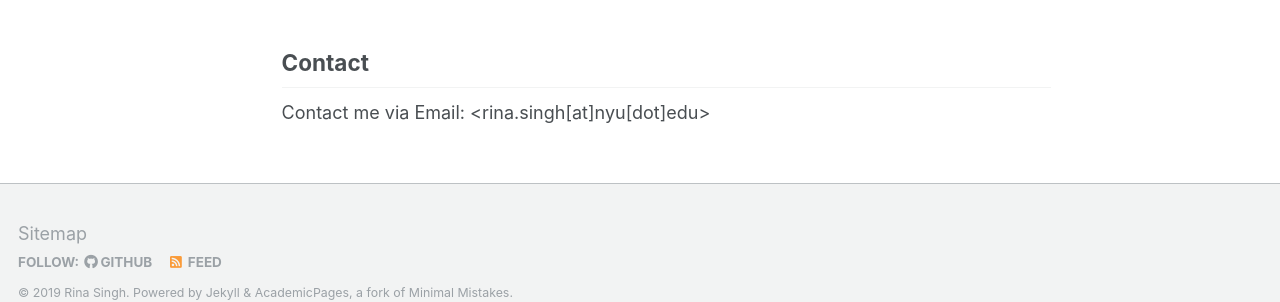
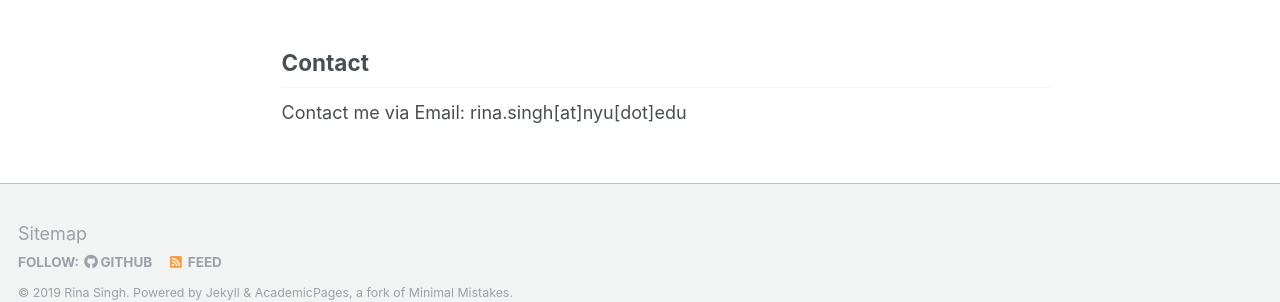
Before and after one commit to rsingh43/rsingh43.github.io, a Jekyll site: the page built from _pages/about.md, in a window 1280 px wide and 1141 px high. Shown: the part 802-1104 px from the top of the window. Built offline with Jekyll 4.4.1, drawn with Linux system fonts in a browser that asks for light colours; part of the change alters nothing that is shown.

```diff
--- a/_pages/about.md
+++ b/_pages/about.md
@@ -26,4 +26,4 @@ The main configuration file for the site is in the base directory in [_config.ym
 
 Contact
 ------
-Contact me via Email: <rina.singh[at]nyu[dot]edu>
+Contact me via Email: rina.singh[at]nyu[dot]edu
```
